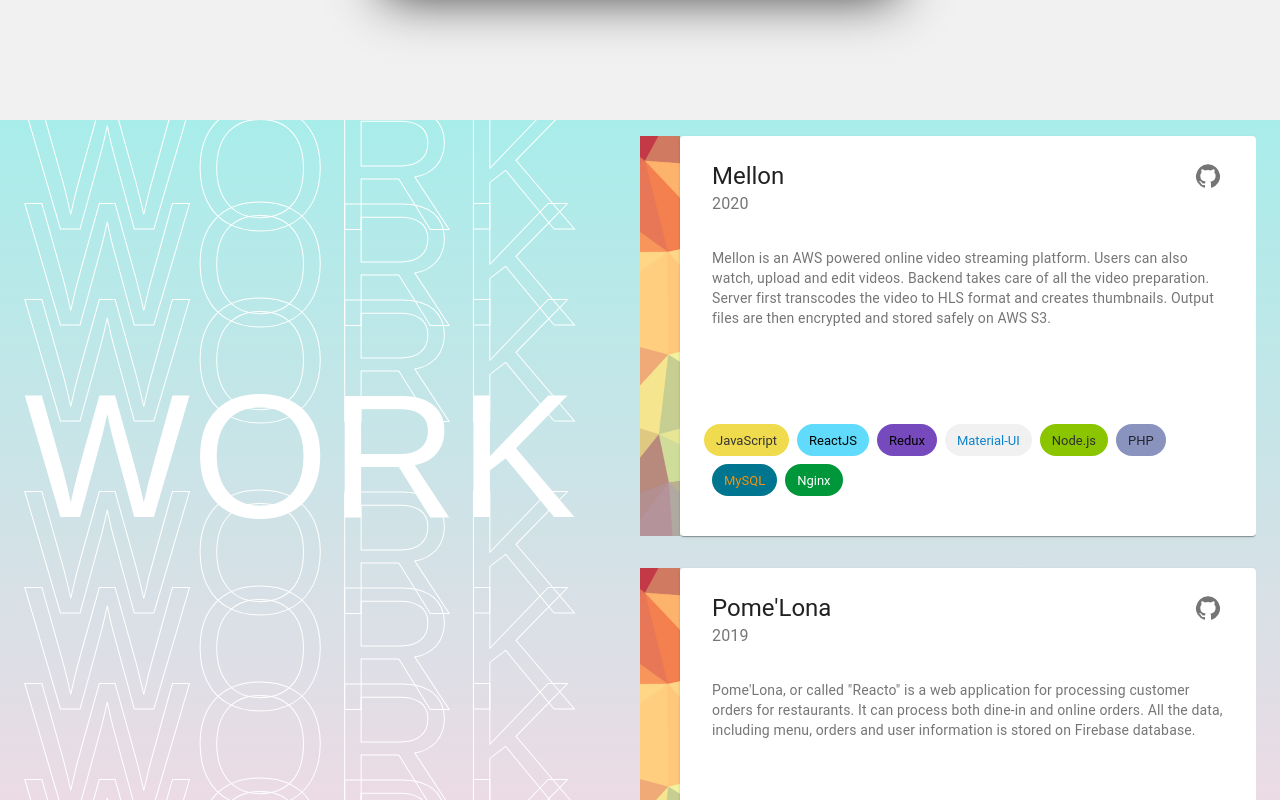
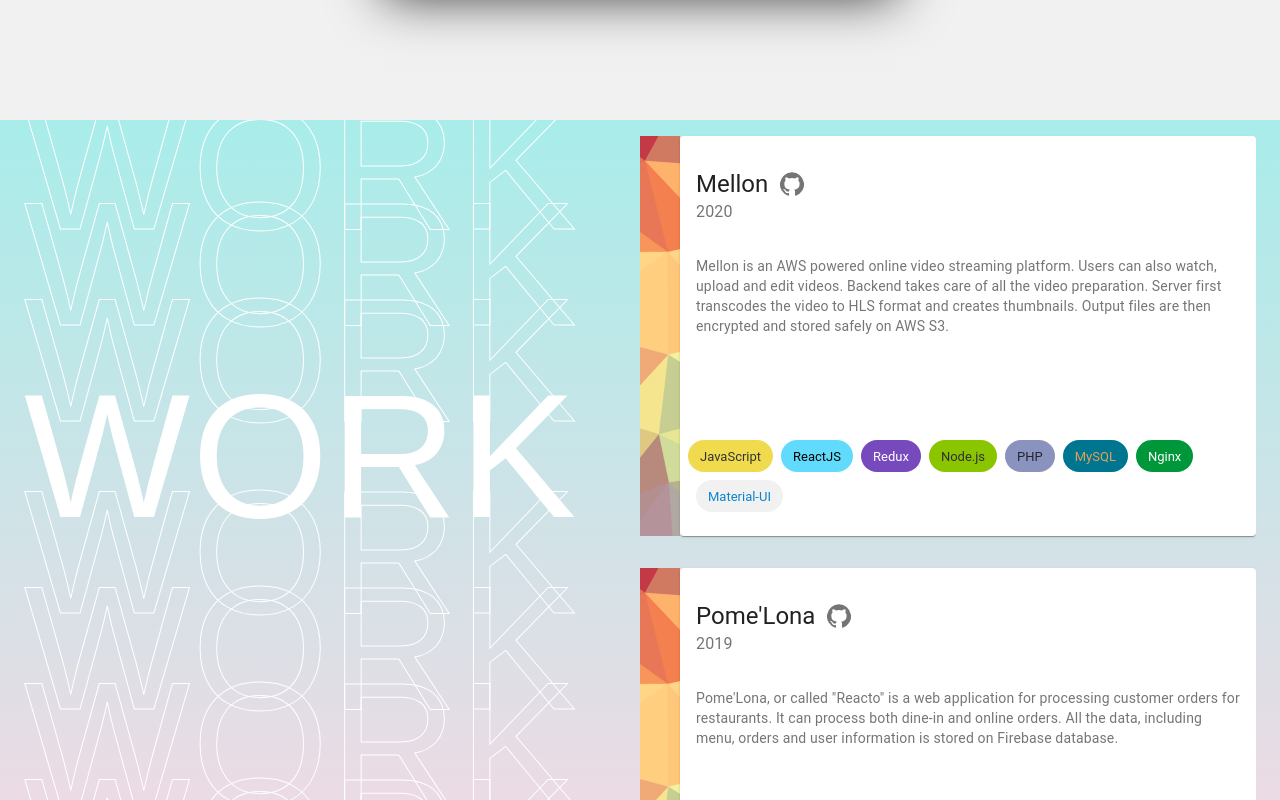
Before and after one commit to PengHuang0508/portfolio-website, a React (Create React App) app: page / in a window 1280 px wide. Shown: the part 2280-3080 px from the top of the page. Built offline with nearby package versions, Linux system fonts and the light colour scheme; a web font is replaced by a local one.

Commit message:
Improved UI/UX.

```diff
--- a/src/components/Hero/Hero.jsx
+++ b/src/components/Hero/Hero.jsx
@@ -1,4 +1,6 @@
 import React from 'react';
+import { useWindowSize } from '../../hooks/useWindowSize';
+// MUI
 import { makeStyles } from '@material-ui/core/styles';
 // Files
 import heroImage from '../../images/hero.jpg';
@@ -63,17 +65,29 @@ const useStyles = makeStyles((theme) => ({
 
     transform: 'translate(-50%, -50%)',
     animation: 'hovering 3s ease-in-out infinite',
+
+    '&:hover': {
+      cursor: 'pointer',
+    },
   },
 }));
 
 const Hero = () => {
   const classes = useStyles();
+
+  const windowSize = useWindowSize();
+  const windowHeight = windowSize.height;
+
+  const handleClick = () => {
+    window.scrollTo({ top: windowHeight, left: 0, behavior: 'smooth' });
+  };
+
   return (
     <div className={classes.heroSection}>
       <h1 className={classes.heroSectionTitle}>
         H<span>E</span>L<span>L</span>O
       </h1>
-      <div className={classes.triangle} />
+      <div className={classes.triangle} onClick={handleClick} />
     </div>
   );
 };
--- a/src/components/Work/Work.jsx
+++ b/src/components/Work/Work.jsx
@@ -1,5 +1,6 @@
 import React from 'react';
 // MUI
+import ButtonBase from '@material-ui/core/ButtonBase';
 import Card from '@material-ui/core/Card';
 import CardActions from '@material-ui/core/CardActions';
 import CardContent from '@material-ui/core/CardContent';
@@ -73,7 +74,11 @@ const useStyles = makeStyles((theme) => ({
   projectCard: {
     display: 'flex',
     flexDirection: 'column',
-    padding: theme.spacing(1, 2, 4, 2),
+    alignItems: 'flex-start',
+    height: '100%',
+    padding: theme.spacing(2, 0),
+
+    textAlign: 'initial',
   },
   projectCardContent: {
     flex: '1 0 40%',
@@ -140,7 +145,13 @@ const Work = () => {
             src={contentSidebar}
             alt='work section sidebar'
           />
-          <Card className={classes.projectCard}>
+          <Card>
+            <ButtonBase
+              className={classes.projectCard}
+              onClick={(e) => {
+                window.open(project.repository, '_blank');
+              }}
+            >
               <CardHeader
                 action={
                   <IconButton
@@ -172,6 +183,7 @@ const Work = () => {
                   />
                 ))}
               </CardActions>
+            </ButtonBase>
           </Card>
         </div>
       ))}
--- /dev/null
+++ b/src/hooks/useWindowSize.js
@@ -0,0 +1,24 @@
+import { useState, useEffect } from 'react';
+
+export const useWindowSize = () => {
+  const [windowSize, setWindowSize] = useState({
+    width: undefined,
+    height: undefined,
+  });
+
+  useEffect(() => {
+    const handleResize = () => {
+      setWindowSize({
+        width: window.innerWidth,
+        height: window.innerHeight,
+      });
+    };
+
+    window.addEventListener('resize', handleResize);
+
+    handleResize();
+
+    return () => window.removeEventListener('resize', handleResize);
+  }, []);
+  return windowSize;
+};
--- a/src/variables/projects.js
+++ b/src/variables/projects.js
@@ -7,7 +7,7 @@ const chip = {
   firebase: {
     label: 'Firebase',
     backgroundColor: '#059be5',
-    textColor: '#F6820D',
+    textColor: '#faddb9',
   },
   javascript: {
     label: 'JavaScript',
@@ -22,7 +22,7 @@ const chip = {
   mysql: {
     label: 'MySQL',
     backgroundColor: '#00758f',
-    textColor: '#f29111',
+    textColor: '#e0a05e',
   },
   nginx: {
     label: 'Nginx',
@@ -47,7 +47,7 @@ const chip = {
   redux: {
     label: 'Redux',
     backgroundColor: '#764abc',
-    textColor: '#000',
+    textColor: '#fff',
   },
 };
 
@@ -62,11 +62,11 @@ module.exports = [
       chip.javascript,
       chip.react,
       chip.redux,
-      chip.materialUI,
       chip.node,
       chip.php,
       chip.mysql,
       chip.nginx,
+      chip.materialUI,
     ],
   },
   {
@@ -81,9 +81,9 @@ module.exports = [
       chip.react,
       chip.redux,
       chip.express,
-      chip.materialUI,
       chip.node,
       chip.firebase,
+      chip.materialUI,
     ],
   },
 ];
```
Lines whose indentation alone changed are shown as unchanged.
